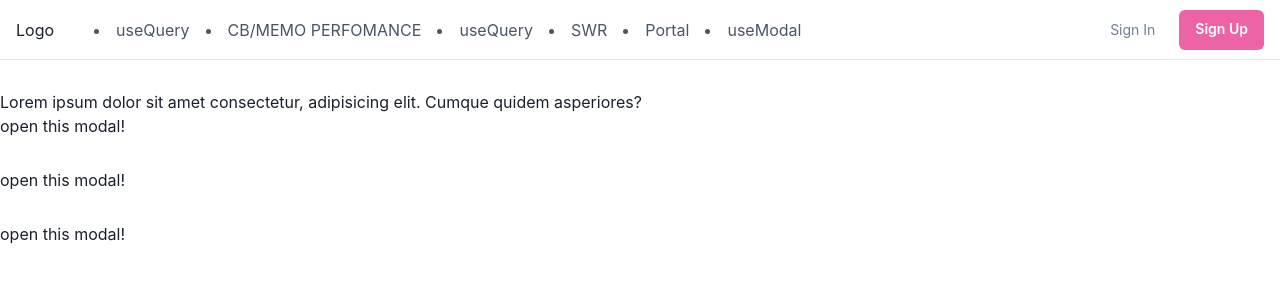
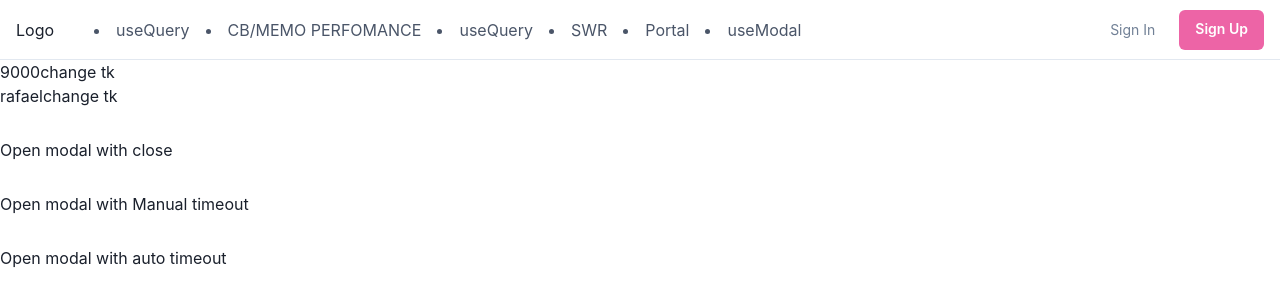
Before and after one commit to Arthurgallina1/study_playground, a React (Create React App) app: page /usemodal in a window 1280 px wide. Shown: the top 304 px of the page. Built offline with nearby package versions, Linux system fonts and the light colour scheme.

Commit message:
add persisted value

```diff
--- a/src/components/Modal/index.js
+++ b/src/components/Modal/index.js
@@ -16,7 +16,6 @@ export const Modal = () => {
       }, options.shouldCloseAfter)
   }
 
-  console.log('options', options)
   return reactDom.createPortal(
     <>
       <div style={OVERLAY_STYLES} />
--- a/src/hooks/useModal.js
+++ b/src/hooks/useModal.js
@@ -1,20 +1,15 @@
-import React, { useEffect, useState } from 'react'
+import { useState } from 'react'
 
 const INITIAL_OPTIONS = {
   closeButton: true,
 }
 
 export default function useModal() {
-  const [options, setOptions] = useState()
+    // this way  setOptions has to be passed every time.
+  const [options, setOptions] = useState(INITIAL_OPTIONS)
   const [modal, setModal] = useState(false)
   const [modalContent, setModalContent] = useState("I'm the Modal Content")
 
-//   useEffect(() => {
-//       if (!options) {
-//         setOptions(INITIAL_OPTIONS)
-//           console.log('oiiii')
-//     }
-//   }, [modal, setModalContent])
 
   const closeModal = () => {
     setModal(false)
--- /dev/null
+++ b/src/hooks/usePersistingState.js
@@ -0,0 +1,27 @@
+import React, { useState, useEffect } from 'react'
+
+export default function usePersistingState(defaultValue, key) {
+  const [state, setState] = useState(() => {
+    const persistedValue = window.localStorage.getItem(key)
+    return persistedValue !== null ? JSON.parse(persistedValue) : defaultValue
+  })
+
+  //   const setPersistedState = (value) => {
+  //     window.localStorage.setItem(key, value)
+  //     setState(value)
+  //   }
+
+  // way more reactive than this ^
+  useEffect(() => {
+    window.localStorage.setItem(key, JSON.stringify(state))
+  }, [key, state])
+
+  return [state, setState]
+}
+
+
+// Usage
+
+// const SomeComponent() {
+//     const [color, setColor] = useStickyState('blue', 'persisted-color');
+//   }
--- a/src/pages/UseModal.js
+++ b/src/pages/UseModal.js
@@ -1,9 +1,24 @@
 import React from 'react'
 import { ModalContext } from '../context/ModalContext'
+import usePersistingState from '../hooks/usePersistingState'
 
 export default function UseModalPage() {
+  const [tk, setTk] = usePersistingState('9000', 'tk')
+
+  const [chess, setChess] = usePersistingState('rafael', 'chess')
+
+  console.log('tk', tk)
+
   return (
     <div>
+      <p>
+        {tk}
+        <button onClick={() => setTk(tk + 100)}>change tk</button>
+      </p>
+      <p>
+        {chess}
+        <button onClick={() => setChess('123')}>change tk</button>
+      </p>
       <div style={{ marginTop: 30 }}>
         <Component />
       </div>
@@ -18,19 +33,18 @@ export default function UseModalPage() {
 }
 
 const Component = () => {
-  let { handleModal } = React.useContext(ModalContext)
+  let { handleModal, setOptions } = React.useContext(ModalContext)
 
   return (
     <>
-      <p>
-        Lorem ipsum dolor sit amet consectetur, adipisicing elit. Cumque quidem
-        asperiores?
-      </p>
       <button
         className='mt-6 rounded  bg-purple-700 text-purple-100 px-5 h-12'
-        onClick={() => handleModal('I9HSAUIDJAS')}
+        onClick={() => {
+          handleModal('I9HSAUIDJAS')
+          setOptions({ closeButton: true })
+        }}
       >
-        open this modal!
+        Open modal with close
       </button>
     </>
   )
@@ -59,7 +73,7 @@ const Component2 = () => {
       className='mt-6 rounded  bg-purple-700 text-purple-100 px-5 h-12'
       onClick={handleClick}
     >
-      open this modal!
+      Open modal with Manual timeout
     </button>
   )
 }
@@ -72,7 +86,6 @@ const Component3 = () => {
     // setHasClose(false)
     setOptions({ closeButton: false, shouldCloseAfter: 2000 })
     handleModal('will close in 2000ms')
-
   }
 
   return (
@@ -80,7 +93,7 @@ const Component3 = () => {
       className='mt-6 rounded  bg-purple-700 text-purple-100 px-5 h-12'
       onClick={handleClick}
     >
-      open this modal!
+      Open modal with auto timeout
     </button>
   )
 }
```
